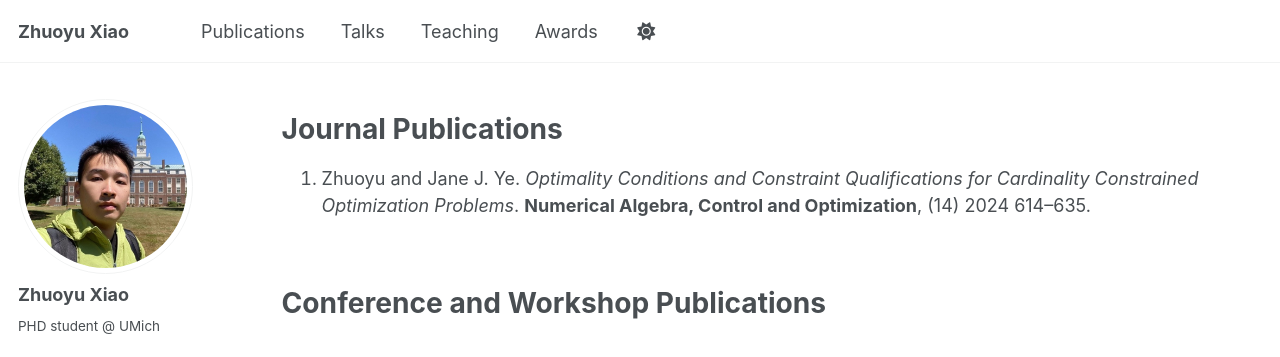
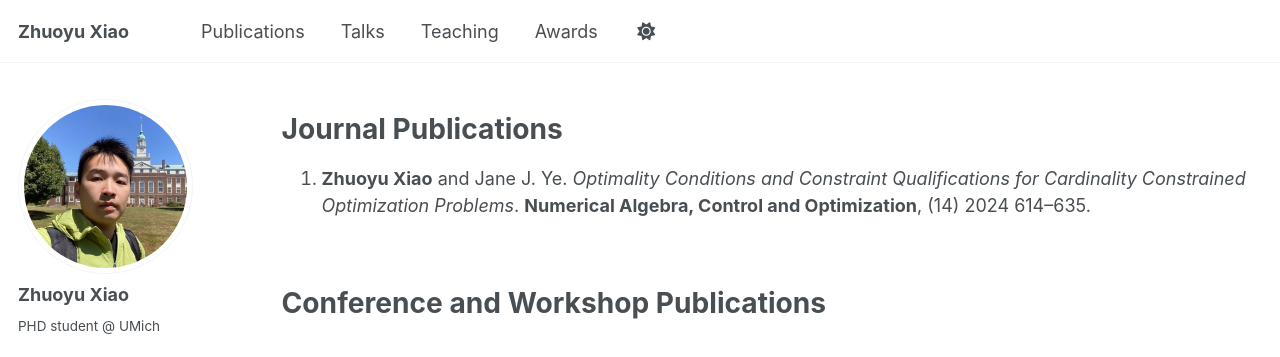
Before and after one commit to zyxiao97/zyxiao97.github.io, a Jekyll site: the page built from _pages/publications.md, in a window 1280 px wide and 1007 px high. Shown: the top 357 px of the window. Built offline with Jekyll 4.4.1, drawn with Linux system fonts in a browser that asks for light colours; some web fonts are replaced.

Commit message:
Update publications.md

```diff
--- a/_pages/publications.md
+++ b/_pages/publications.md
@@ -7,7 +7,7 @@ author_profile: true
 
 Journal Publications
 ======
-1. Zhuoyu and Jane J. Ye. *Optimality Conditions and Constraint Qualifications for Cardinality Constrained Optimization Problems*. **Numerical Algebra, Control and Optimization**, (14) 2024 614--635.
+1. **Zhuoyu Xiao** and Jane J. Ye. *Optimality Conditions and Constraint Qualifications for Cardinality Constrained Optimization Problems*. **Numerical Algebra, Control and Optimization**, (14) 2024 614--635.
 
 <br>
 
```
